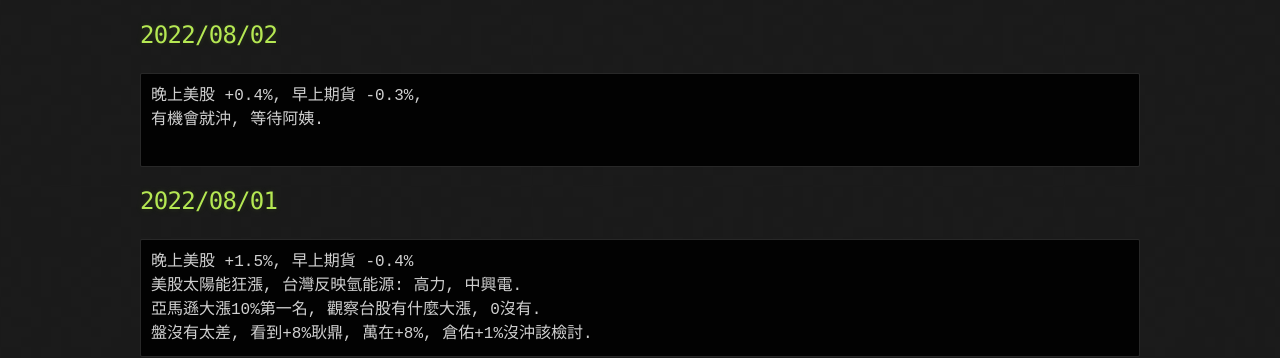
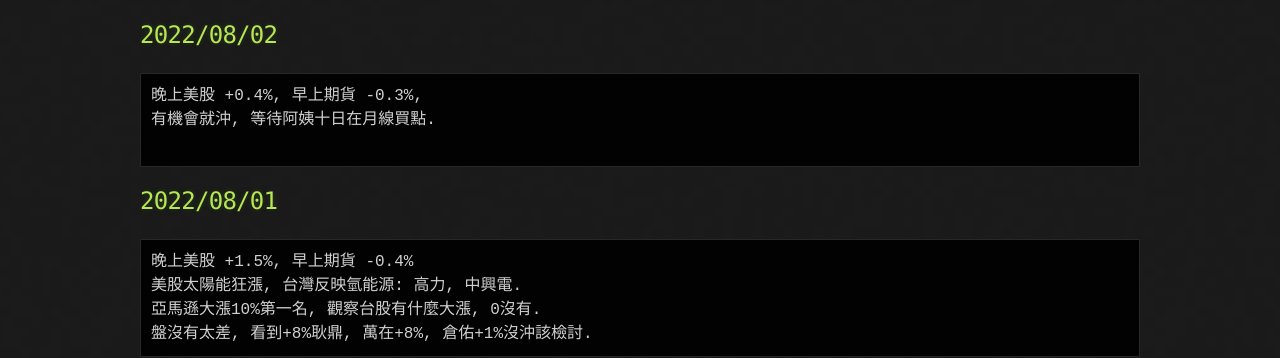
Before and after one commit to lepg5487/Stock_God, a Jekyll site: the page built from index.md, in a window 1280 px wide and 900 px high. Shown: the part 346-704 px from the top of the window. Built offline with Jekyll 4.4.1, drawn with Linux system fonts in a browser that asks for light colours; our own code applies the rules of GitHub Pages for plain Markdown files.

Commit message:
Update index.md

````diff
--- a/index.md
+++ b/index.md
@@ -8,7 +8,7 @@ layout: testlayouts
 ## 2022/08/02
 ```
 晚上美股 +0.4%, 早上期貨 -0.3%,
-有機會就沖, 等待阿姨.
+有機會就沖, 等待阿姨十日在月線買點.
 
 ```
 
````
